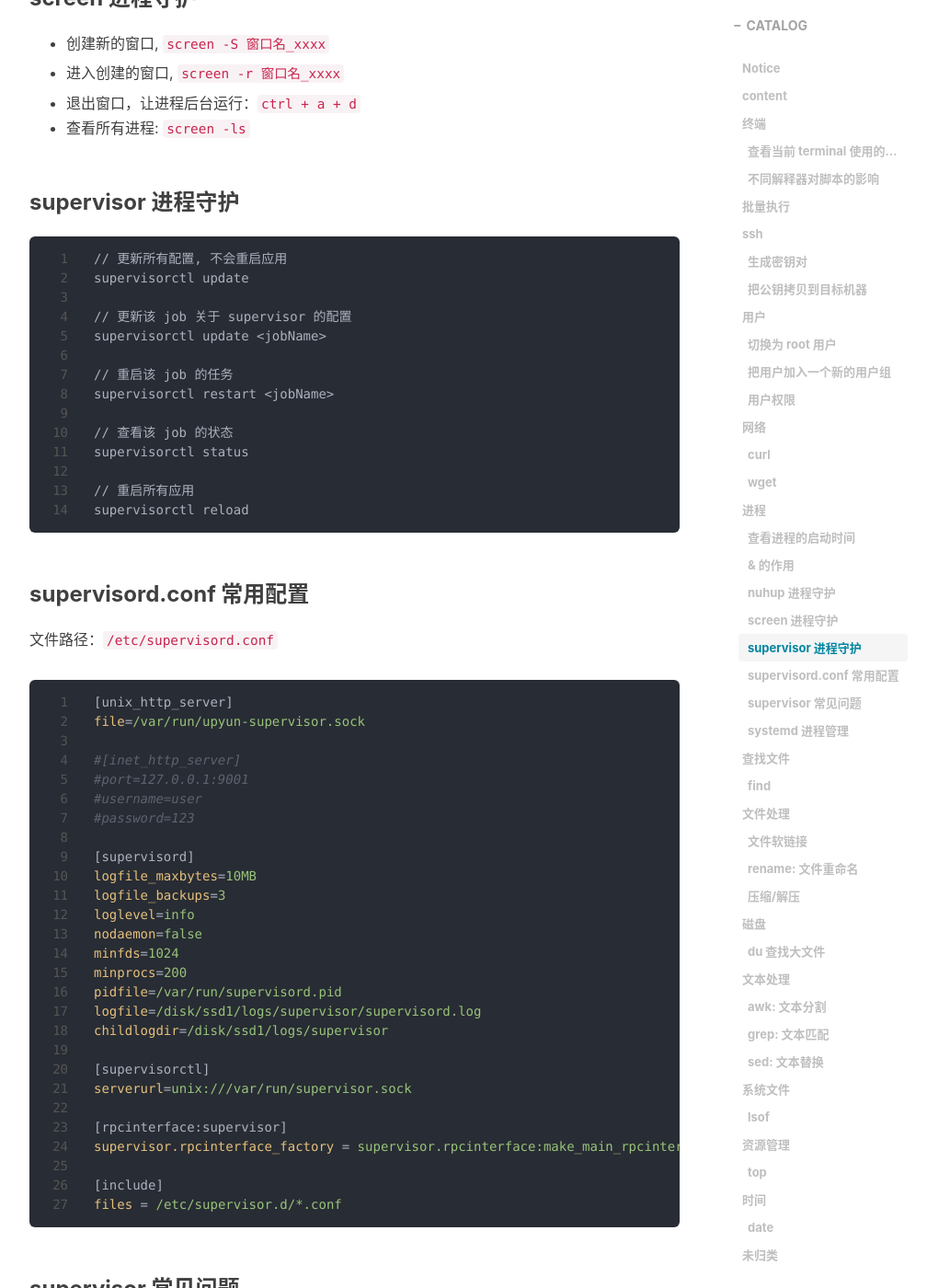
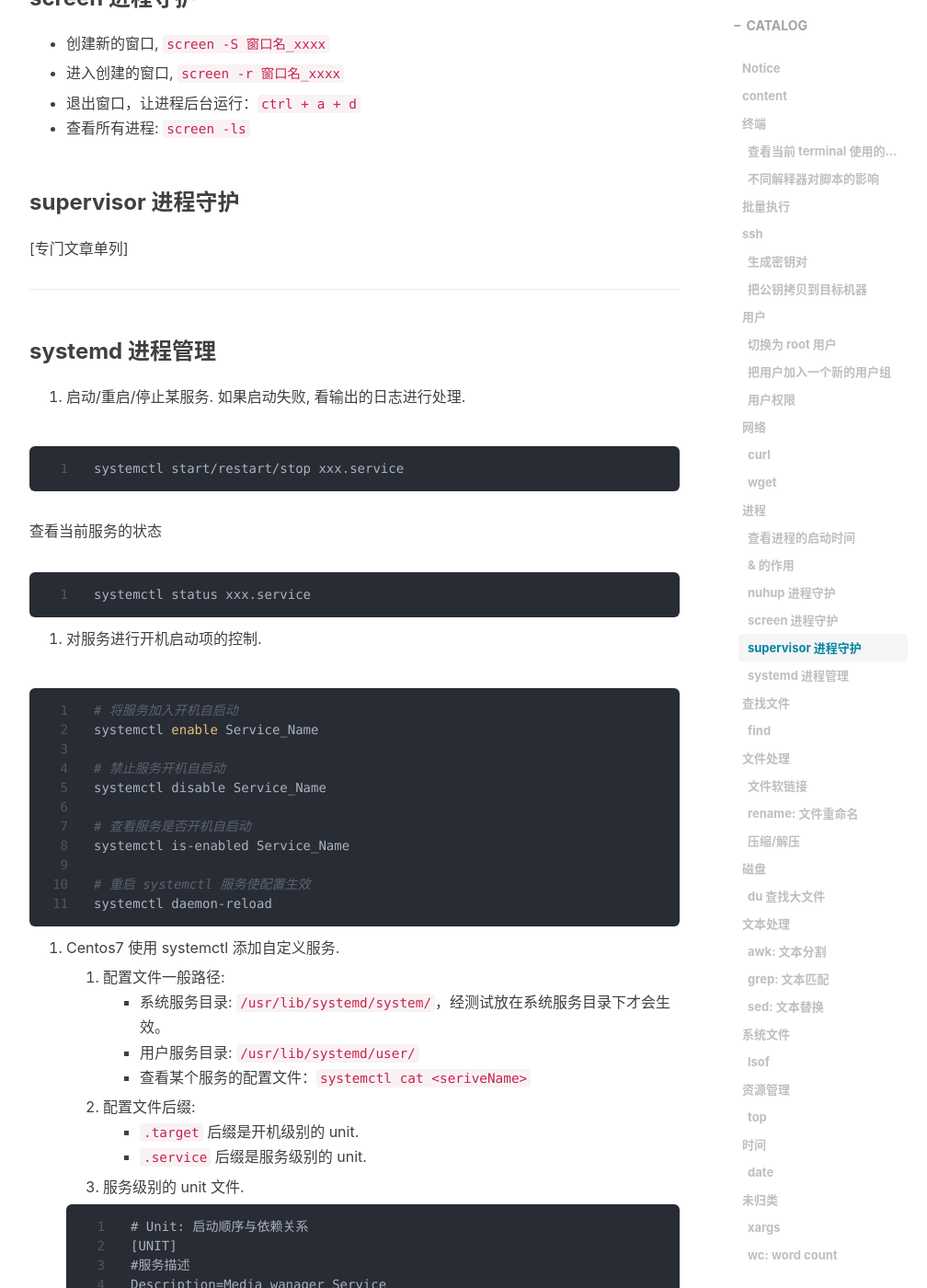
Before and after one commit to kougazhang/oom, a Jekyll site: the page built from _posts/2021-05-29-linux-command.md, in a window 1280 px wide and 1400 px high, scrolled down 4781 px. Shown: the whole window at 92% size, without its empty margins (233-1241 px from the left). Built offline with Jekyll 4.4.1, drawn with Linux system fonts in a browser that asks for light colours; nearby versions of some CDN libraries; comment, search, counter and statistics services are not loaded; some of the changed text lies outside the part shown.

Commit message:
post: supervisor

````diff
--- a/_posts/2021-05-29-linux-command.md
+++ b/_posts/2021-05-29-linux-command.md
@@ -145,69 +145,7 @@ nohup 命令 > log 位置 2&>1 &
 - 查看所有进程: `screen -ls`
 
 ### supervisor 进程守护
-
-```bash
-// 更新所有配置, 不会重启应用
-supervisorctl update
-
-// 更新该 job 关于 supervisor 的配置
-supervisorctl update <jobName>
-
-// 重启该 job 的任务
-supervisorctl restart <jobName>
-
-// 查看该 job 的状态
-supervisorctl status
-
-// 重启所有应用
-supervisorctl reload
-```
-
-### supervisord.conf 常用配置
-文件路径：`/etc/supervisord.conf`
-```ini
-[unix_http_server]
-file=/var/run/upyun-supervisor.sock
-
-#[inet_http_server]
-#port=127.0.0.1:9001
-#username=user
-#password=123
-
-[supervisord]
-logfile_maxbytes=10MB
-logfile_backups=3
-loglevel=info
-nodaemon=false
-minfds=1024
-minprocs=200
-pidfile=/var/run/supervisord.pid
-logfile=/disk/ssd1/logs/supervisor/supervisord.log
-childlogdir=/disk/ssd1/logs/supervisor
-
-[supervisorctl]
-serverurl=unix:///var/run/supervisor.sock
-
-[rpcinterface:supervisor]
-supervisor.rpcinterface_factory = supervisor.rpcinterface:make_main_rpcinterface
-
-[include]
-files = /etc/supervisor.d/*.conf
-```
-
-### supervisor 常见问题
-
-1. too many files open
-
-除了系统的 `ulimit` , supervisor 也限制了文件打开数, 出现这个异常修改以下两项:
-
-```ini
-[supervisord]
-minfds=102400
-minprocs=20000
-```
-
-2. 跟docker 一样, 守护的进行必须前台运行.(守护的程序还不能再开子进程)
+[专门文章单列]
 
 ---
 
````
Also changed, not shown: _posts/2021-08-20-supervisor.md (added, +102 -0 lines).
